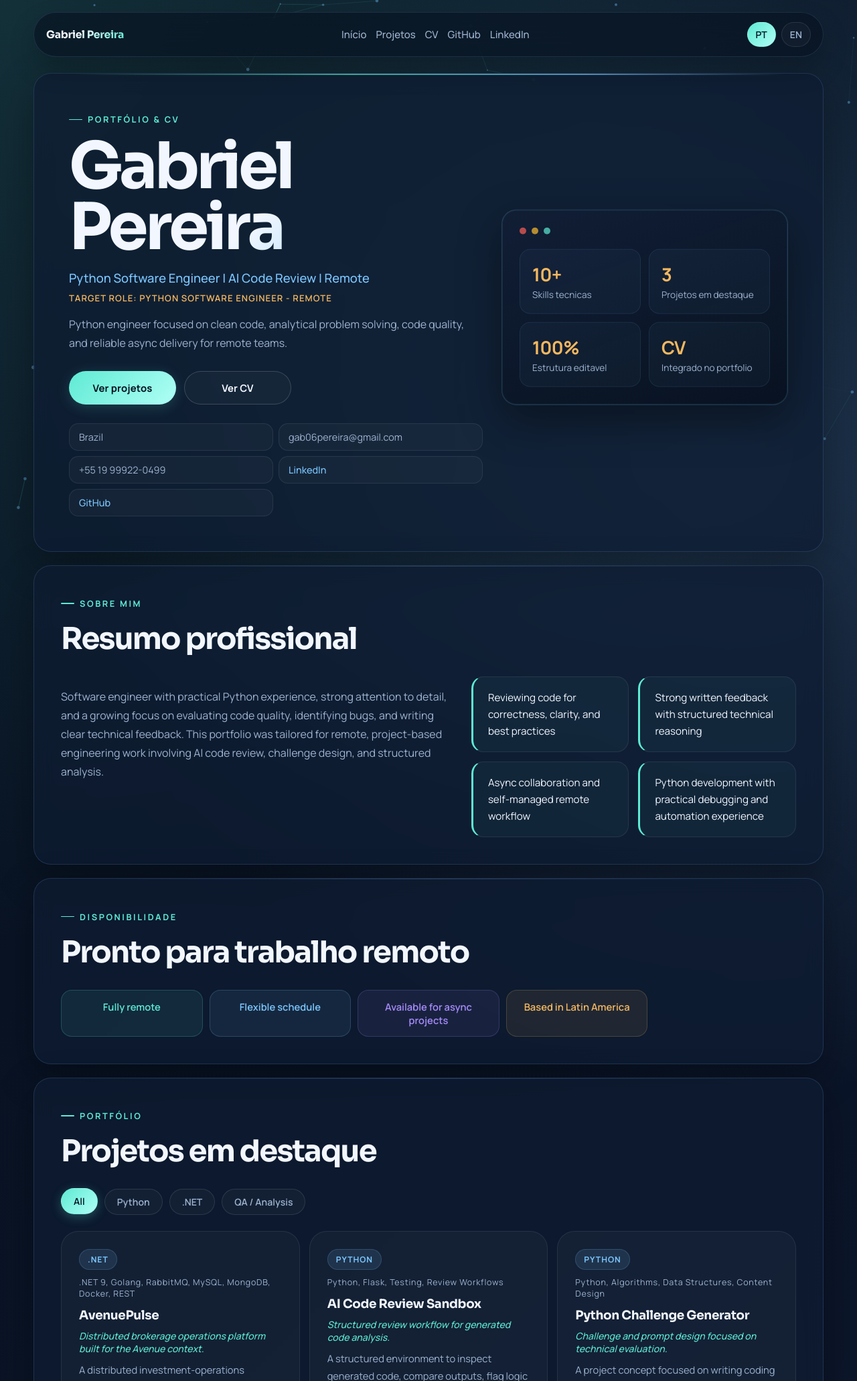
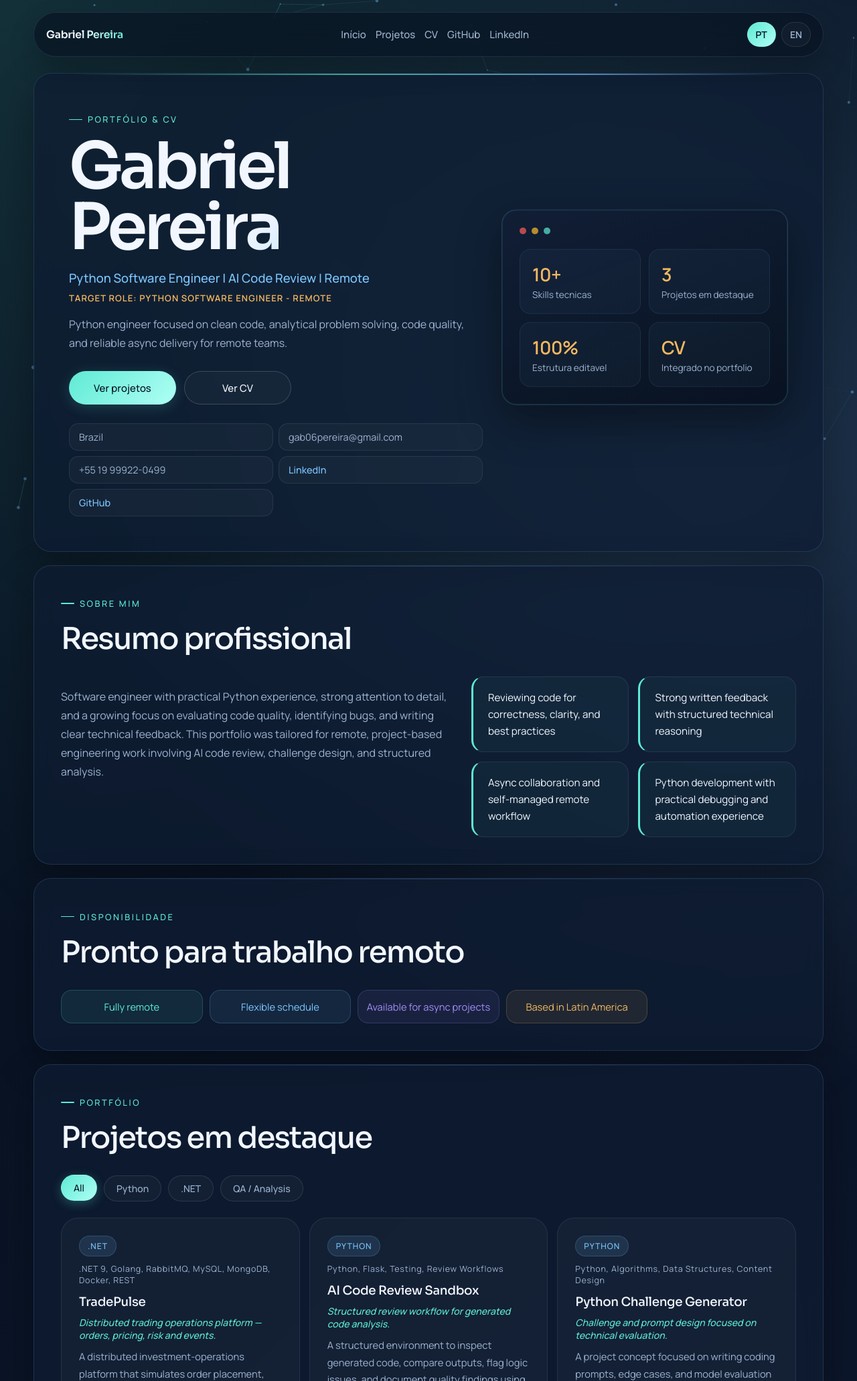
Before and after one commit to Pep96/portfolio-python-gabriel, a FastAPI app: page /portfolio in a window 1280 px wide. Shown: the top 2062 px of the page at 67% size. Run offline with FastAPI, Linux system fonts and the light colour scheme.

Commit message:
Rename AvenuePulse to TradePulse and reduce font weights
- profile.py: slug avenue-pulse → tradepulse, title/tagline/solution updated
- app_factory.py + project.html: slug checks updated to tradepulse
- style.css: font-weight reduced across headings, buttons, labels and tags
  (700 → 500/600 range for lighter typography)

Co-Authored-By: Claude Sonnet 4.6 <noreply@anthropic.com>

```diff
--- a/data/profile.py
+++ b/data/profile.py
@@ -1,9 +1,9 @@
 projects = [
     {
-        "slug": "avenue-pulse",
-        "title": "AvenuePulse",
+        "slug": "tradepulse",
+        "title": "TradePulse",
         "category": ".NET",
-        "tagline": "Distributed brokerage operations platform built for the Avenue context.",
+        "tagline": "Distributed trading operations platform — orders, pricing, risk and events.",
         "stack": ".NET 9, Golang, RabbitMQ, MySQL, MongoDB, Docker, REST",
         "description": (
             "A distributed investment-operations platform that simulates order placement, "
@@ -15,7 +15,7 @@ projects = [
             "clear service boundaries, and asynchronous integration without blocking the customer flow."
         ),
         "solution": (
-            "AvenuePulse models a microservice-oriented backend with an Orders API in .NET, "
+            "TradePulse models a microservice-oriented backend with an Orders API in .NET, "
             "a Go pricing service, RabbitMQ-ready event contracts, MySQL transactional storage, "
             "MongoDB risk projections, and a dashboard for visualizing the order/outbox flow."
         ),
--- a/messaging_platform/app_factory.py
+++ b/messaging_platform/app_factory.py
@@ -189,7 +189,7 @@ def create_app() -> FastAPI:
 
         # Build demo context per project
         demo: dict = {}
-        if slug == "avenue-pulse":
+        if slug == "tradepulse":
             scenario_key = request.query_params.get("scenario", "buy_aapl_50")
             demo = demos.get_avenue_demo(scenario_key)
         elif slug == "ai-code-review-sandbox":
--- a/static/css/style.css
+++ b/static/css/style.css
@@ -66,7 +66,7 @@ body {
   text-decoration: none;
   font-family: "Sora", sans-serif;
   font-size: 0.98rem;
-  font-weight: 700;
+  font-weight: 600;
   letter-spacing: -0.02em;
   background: linear-gradient(135deg, var(--text) 40%, var(--accent));
   -webkit-background-clip: text;
@@ -207,7 +207,7 @@ body {
   font-size: 0.8rem;
   letter-spacing: 0.2em;
   text-transform: uppercase;
-  font-weight: 700;
+  font-weight: 500;
 }
 
 .eyebrow::before {
@@ -223,7 +223,7 @@ body {
   margin: 0;
   font-size: clamp(3rem, 8vw, 6rem);
   line-height: 0.95;
-  font-weight: 700;
+  font-weight: 600;
   letter-spacing: -0.05em;
   background: linear-gradient(135deg, var(--text) 50%, var(--accent-2) 100%);
   -webkit-background-clip: text;
@@ -274,7 +274,7 @@ body {
   padding: 14px 22px;
   border-radius: 999px;
   text-decoration: none;
-  font-weight: 700;
+  font-weight: 500;
   font-size: 0.93rem;
   letter-spacing: 0.01em;
   transition: transform 180ms ease, box-shadow 180ms ease, background 180ms ease, color 180ms ease;
@@ -403,7 +403,7 @@ body {
 .metric-grid strong {
   display: block;
   font-size: 1.7rem;
-  font-weight: 700;
+  font-weight: 600;
   color: var(--highlight);
   letter-spacing: -0.02em;
 }
@@ -435,7 +435,7 @@ body {
 .section-heading h2 {
   margin: 0;
   font-size: clamp(1.8rem, 4vw, 2.8rem);
-  font-weight: 700;
+  font-weight: 500;
   letter-spacing: -0.04em;
 }
 
@@ -496,7 +496,7 @@ body {
   color: var(--muted);
   font: inherit;
   font-size: 0.88rem;
-  font-weight: 600;
+  font-weight: 500;
   cursor: pointer;
   transition: background 180ms ease, color 180ms ease, border-color 180ms ease, transform 180ms ease, box-shadow 180ms ease;
 }
@@ -560,7 +560,7 @@ body {
   background: rgba(124, 199, 255, 0.12);
   color: var(--accent-2);
   font-size: 0.76rem;
-  font-weight: 700;
+  font-weight: 500;
   letter-spacing: 0.08em;
   text-transform: uppercase;
   border: 1px solid rgba(124, 199, 255, 0.18);
@@ -589,7 +589,7 @@ body {
 .project-card h3 {
   margin: 6px 0 10px;
   font-size: 1.15rem;
-  font-weight: 700;
+  font-weight: 500;
   letter-spacing: -0.02em;
 }
 
@@ -624,7 +624,7 @@ body {
   gap: 6px;
   margin-top: 16px;
   color: var(--accent);
-  font-weight: 700;
+  font-weight: 500;
   font-size: 0.88rem;
   text-decoration: none;
   letter-spacing: 0.02em;
@@ -657,7 +657,7 @@ body {
   border-radius: 16px;
   text-align: center;
   color: var(--text);
-  font-weight: 600;
+  font-weight: 400;
   font-size: 0.88rem;
   transition: transform 180ms ease, background 180ms ease, border-color 180ms ease;
 }
@@ -700,7 +700,7 @@ body {
 .cv-card h3 {
   margin: 0 0 20px;
   font-size: 1.1rem;
-  font-weight: 700;
+  font-weight: 500;
   color: var(--accent-2);
   letter-spacing: -0.01em;
 }
@@ -732,7 +732,7 @@ body {
 
 .timeline-item header strong {
   color: var(--text);
-  font-weight: 700;
+  font-weight: 500;
   font-size: 0.97rem;
 }
 
@@ -834,7 +834,7 @@ body {
   margin-bottom: 10px;
   color: var(--accent);
   font-size: 0.78rem;
-  font-weight: 700;
+  font-weight: 500;
   letter-spacing: 0.14em;
   text-transform: uppercase;
 }
@@ -987,7 +987,7 @@ body {
 .avenue-card-title {
   margin: 10px 0 16px;
   font-size: 1rem;
-  font-weight: 700;
+  font-weight: 500;
   color: var(--text);
   font-family: "Sora", sans-serif;
 }
@@ -998,7 +998,7 @@ body {
   padding: 5px 10px;
   border-radius: 999px;
   font-size: 0.72rem;
-  font-weight: 700;
+  font-weight: 500;
   letter-spacing: 0.08em;
   text-transform: uppercase;
   margin-bottom: 0;
--- a/templates/project.html
+++ b/templates/project.html
@@ -83,7 +83,7 @@
       </div>
     </section>
 
-    {% if project.slug == "avenue-pulse" %}
+    {% if project.slug == "tradepulse" %}
       <section class="section reveal">
         <div class="section-heading">
           <span class="eyebrow">{{ t.live_demo }}</span>
```
